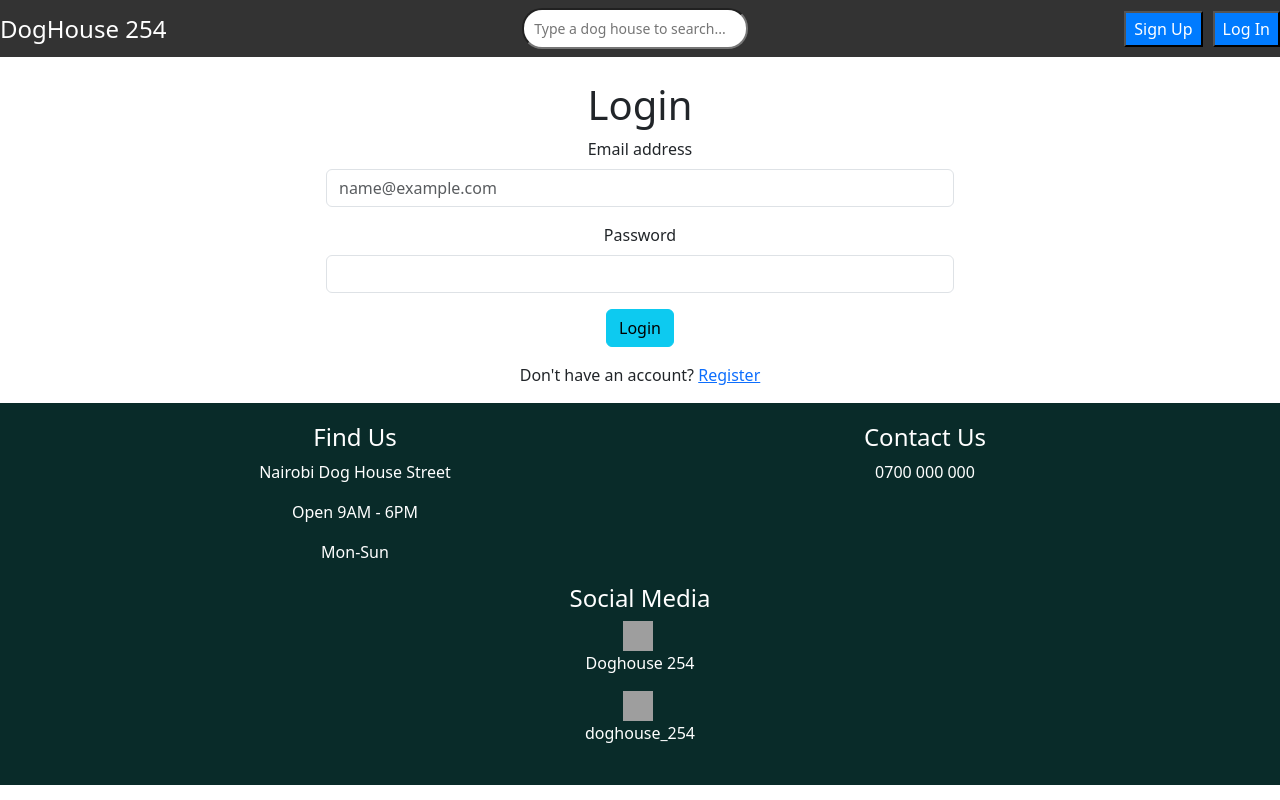
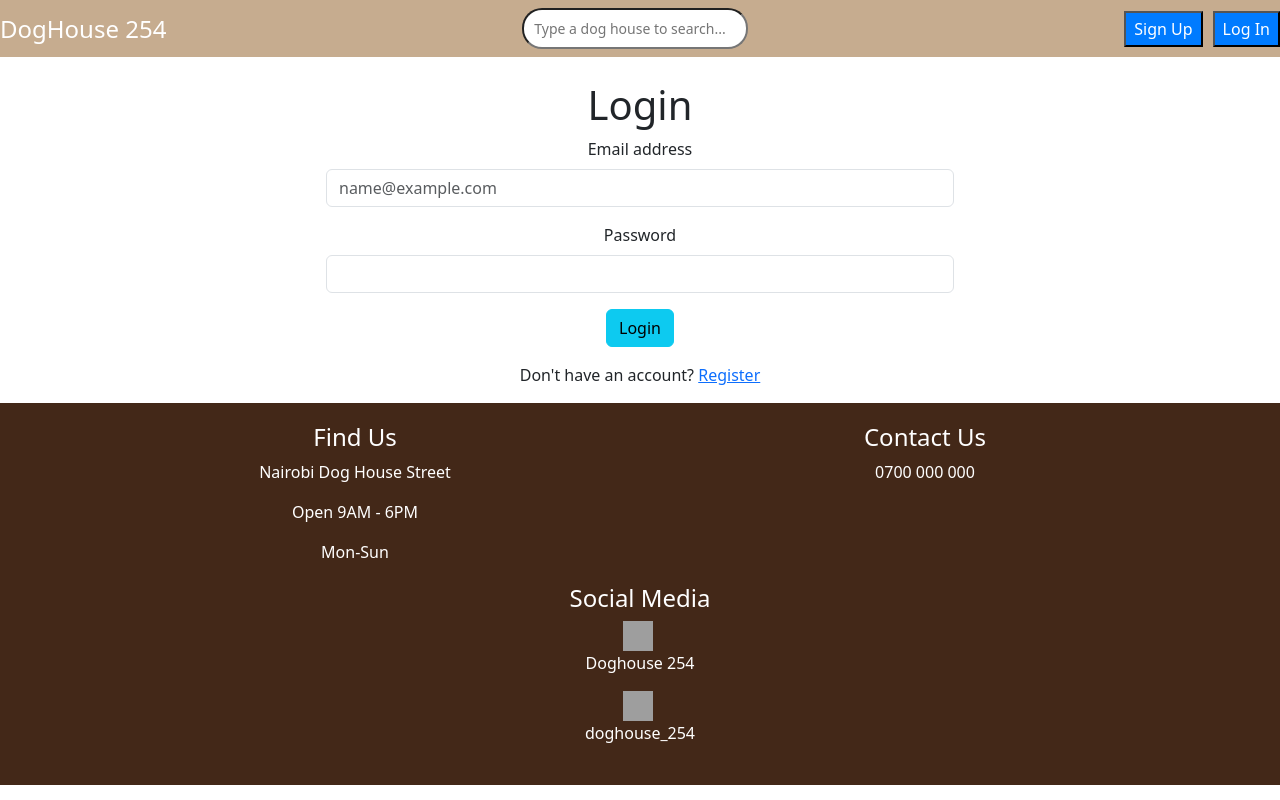
Before and after one commit to MutaiAllan/Mombasas-Cottages, a React (Create React App) app in the folder client/: page /login in a window 1280 px wide. Built offline with nearby package versions, Linux system fonts and the light colour scheme; no server answers; grey boxes are pictures that could not be loaded.

Commit message:
changed background colour

```diff
--- a/client/src/components/Footer.css
+++ b/client/src/components/Footer.css
@@ -1,7 +1,7 @@
 /* Footer.css */
 
 .footer {
-    background-color: #092b29;
+    background-color: #432818;
     color: white;
     padding: 20px 0;
   }
--- a/client/src/components/Nav.css
+++ b/client/src/components/Nav.css
@@ -3,7 +3,7 @@
   justify-content: space-between;
   align-items: center;
   padding: 10px 20px;
-  background-color: #333;
+  background-color: #c6ac8f;
   color: white;
 }
 
```
